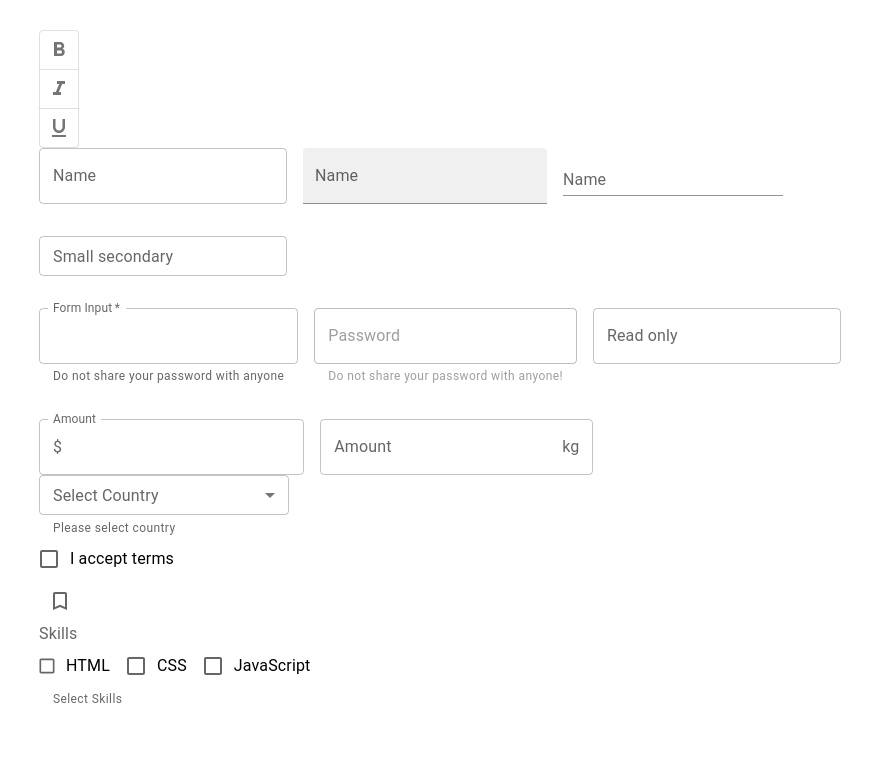
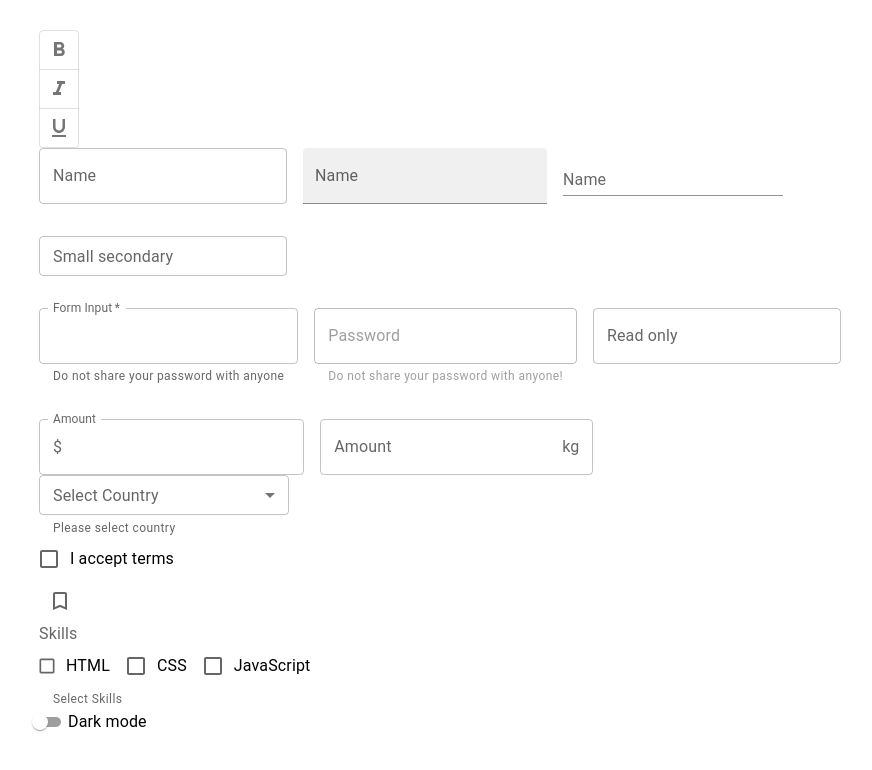
Before and after one commit to EduardBBlea/MaterialUI-walkthrough, a React (Create React App) app: page / in a window 1280 px wide. Shown: the part 926-1696 px from the top of the page, without its empty margins (25-897 px from the left). Built offline with nearby package versions, Linux system fonts and the light colour scheme.

Commit message:
covered the Switch component

```diff
--- a/src/App.js
+++ b/src/App.js
@@ -5,6 +5,7 @@ import MuiButton from "./components/MuiButton";
 import MuiTextField from "./components/MuiTextField";
 import MuiSelect from "./components/MuiSelect";
 import Muicheckbox from "./components/Muicheckbox";
+import MuiSwitch from "./components/MuiSwitch";
 
 function App() {
   return (
@@ -14,6 +15,7 @@ function App() {
       <MuiTextField />
       <MuiSelect />
       <Muicheckbox />
+      <MuiSwitch />
     </div>
   );
 }
--- /dev/null
+++ b/src/components/MuiSwitch.jsx
@@ -0,0 +1,26 @@
+import React, { useState } from "react";
+import { Box, FormControlLabel, Switch } from "@mui/material";
+
+const MuiSwitch = () => {
+  const [checked, setChecked] = useState(false);
+  const handleSwitch = (event) => {
+    setChecked(event.target.checked);
+  };
+  return (
+    <Box>
+      <FormControlLabel
+        label="Dark mode"
+        control={
+          <Switch
+            checked={checked}
+            onChange={handleSwitch}
+            size="small"
+            color="success"
+          />
+        }
+      />
+    </Box>
+  );
+};
+
+export default MuiSwitch;
```
